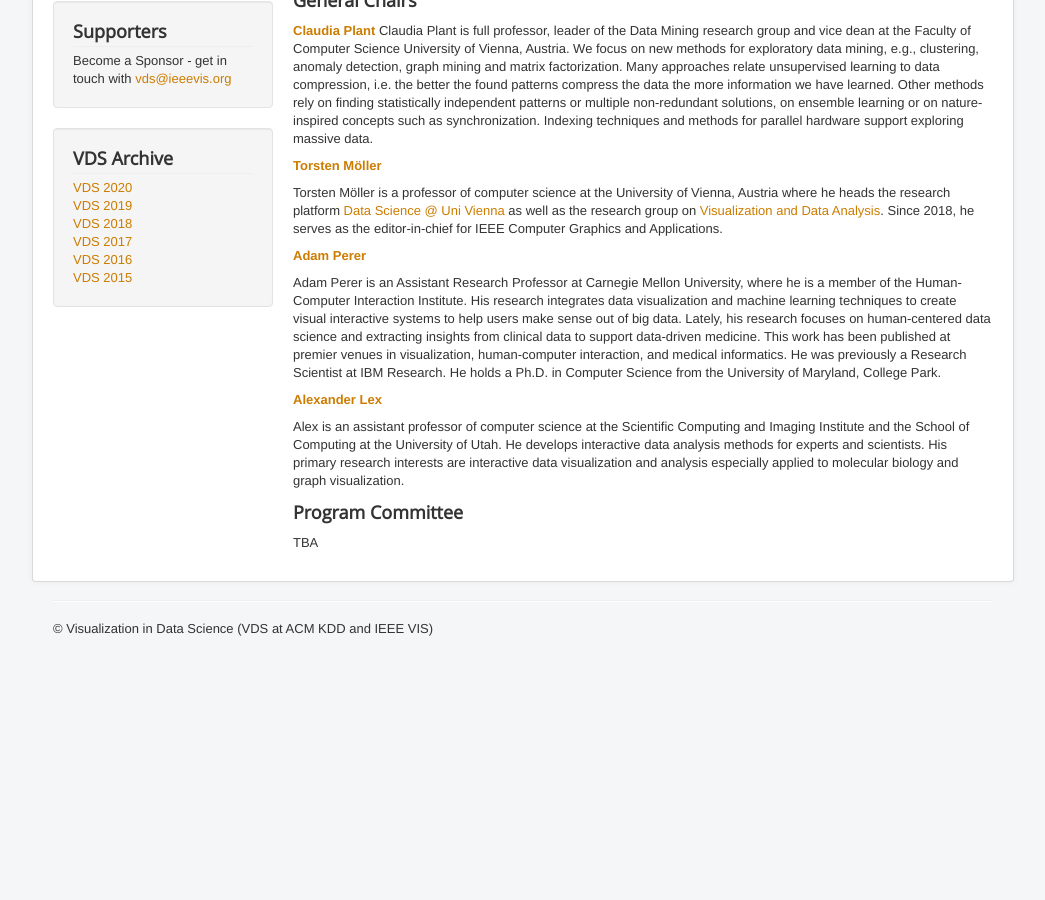
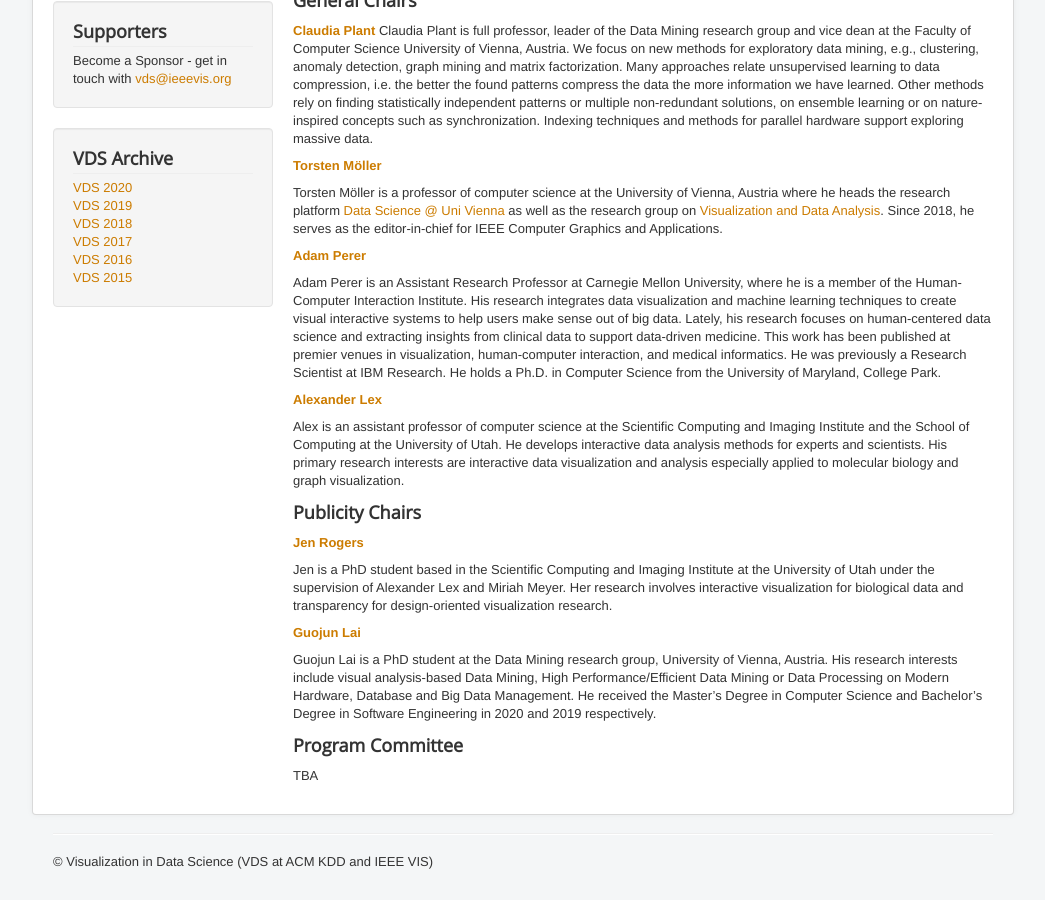
Before and after one commit to visualdatascience/2022, a Jekyll site: the page built from committee.md, in a window 1280 px wide and 900 px high, scrolled down 772 px. Shown: the whole window, without its empty margins (117-1162 px from the left). Built offline with Jekyll 4.4.1, drawn with Linux system fonts in a browser that asks for light colours; before the commit the page ends 1439 px from its top, so only the background shows below that.

Commit message:
added Jen and Guojun to committee

```diff
--- a/committee.md
+++ b/committee.md
@@ -33,6 +33,16 @@ Adam Perer is an Assistant Research Professor at Carnegie Mellon University, whe
 **[Alexander Lex](http://alexander-lex.net/)**
 
 Alex is an assistant professor of computer science at the Scientific Computing and Imaging Institute and the School of Computing at the University of Utah. He develops interactive data analysis methods for experts and scientists. His primary research interests are interactive data visualization and analysis especially applied to molecular biology and graph visualization.
+
+### Publicity Chairs
+
+**[Jen Rogers](https://vdl.sci.utah.edu/team/rogers/)**
+
+Jen is a PhD student based in the Scientific Computing and Imaging Institute at the University of Utah under the supervision of Alexander Lex and Miriah Meyer. Her research involves interactive visualization for biological data and transparency for design-oriented visualization research.
+
+**[Guojun Lai](https://ufind.univie.ac.at/de/person.html?id=114538)**
+
+Guojun Lai is a PhD student at the Data Mining research group, University of Vienna, Austria. His research interests include visual analysis-based Data Mining, High Performance/Efficient Data Mining or Data Processing on Modern Hardware, Database and Big Data Management. He received the Master's Degree in Computer Science and Bachelor's Degree in Software Engineering in 2020 and 2019 respectively.
 
 ### Program Committee
 
```
Also changed, not shown: index.md (+6 -0 lines).
